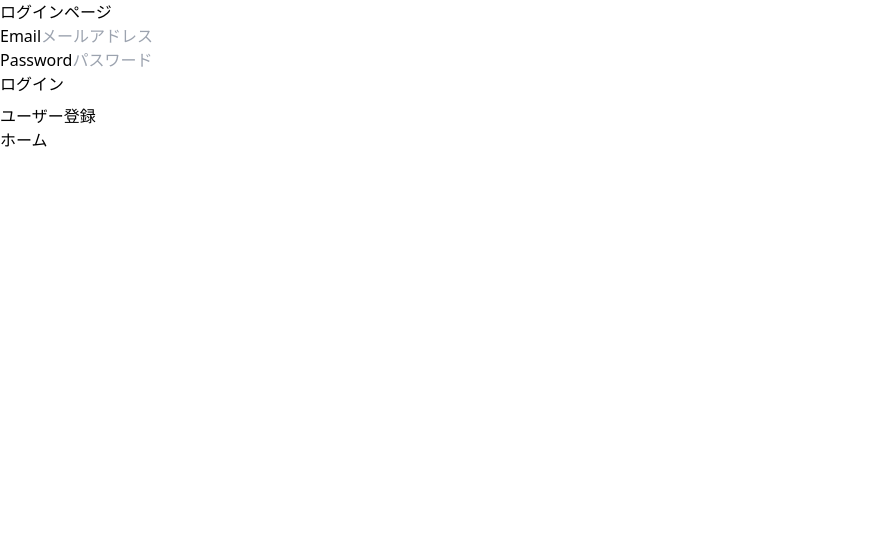
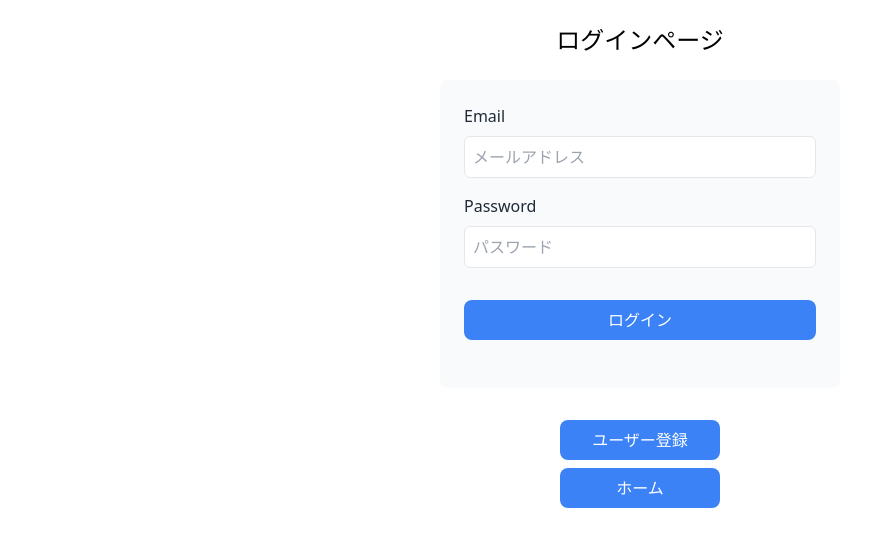
Before and after one commit to takubii/nextjs-prisma-auth-demo, a Next.js app: page /login in a window 1280 px wide. Shown: the top 546 px of the page, without its empty margins (0-878 px from the left). Built offline with nearby package versions, Linux system fonts and the light colour scheme.

Commit message:
add: ログインページのデザインを追加

```diff
--- a/app/login/page.tsx
+++ b/app/login/page.tsx
@@ -3,15 +3,25 @@ import Link from 'next/link';
 
 export default function LoginPage() {
   return (
-    <>
-      <div>
-        ログインページ
+    <main className='flex justify-center md:h-screen'>
+      <div className='flex flex-col relative items-center w-full max-w-[400px]'>
+        <h1 className='my-6 w-full text-center text-2xl'>ログインページ</h1>
         <LoginForm />
+        <div className='flex flex-col mt-8 text-center'>
+          <Link
+            href='/register'
+            className='bg-blue-500 text-white rounded-lg px-8 py-2 hover:bg-blue-400 focus-visible:outline-offset-2'
+          >
+            ユーザー登録
+          </Link>
+          <Link
+            href='/'
+            className='bg-blue-500 text-white rounded-lg px-8 py-2 mt-2 hover:bg-blue-400 focus-visible:outline-offset-2'
+          >
+            ホーム
+          </Link>
+        </div>
       </div>
-      <div className='flex flex-col w-full mt-2'>
-        <Link href='/register'>ユーザー登録</Link>
-        <Link href='/'>ホーム</Link>
-      </div>
-    </>
+    </main>
   );
 }
--- a/app/ui/login-form.tsx
+++ b/app/ui/login-form.tsx
@@ -7,17 +7,44 @@ export default function LoginForm() {
   const [errorMessage, dispatch] = useFormState(login, undefined);
 
   return (
-    <form action={dispatch}>
-      <div>
-        <label htmlFor='email'>Email</label>
-        <input id='email' type='email' name='email' placeholder='メールアドレス' required />
+    <form action={dispatch} className='w-full'>
+      <div className='w-full rounded-lg bg-gray-50 pt-6 pb-4 px-6 '>
+        <div className='w-full'>
+          <div>
+            <label htmlFor='email' className='block mb-2 text-gray-800'>
+              Email
+            </label>
+            <input
+              className='block w-full rounded-md border border-gray-200 pl-2 py-2 outline-2'
+              id='email'
+              type='email'
+              name='email'
+              placeholder='メールアドレス'
+              required
+            />
+          </div>
+
+          <div className='mt-4'>
+            <label htmlFor='password' className='block mb-2 text-gray-800'>
+              Password
+            </label>
+            <input
+              className='block w-full rounded-md border border-gray-200 pl-2 py-2 outline-2'
+              id='password'
+              type='password'
+              name='password'
+              placeholder='パスワード'
+              required
+            />
+          </div>
+        </div>
+        <button className='mt-8 w-full rounded-lg bg-blue-500 text-white h-10 hover:bg-blue-400 focus-visible:outline-offset-2'>
+          ログイン
+        </button>
+        <div className='flex h-8 items-end space-x-1'>
+          {errorMessage && <p className='text-red-500'>{errorMessage}</p>}
+        </div>
       </div>
-      <div>
-        <label htmlFor='password'>Password</label>
-        <input id='password' type='password' name='password' placeholder='パスワード' required />
-      </div>
-      <div>{errorMessage && <p>{errorMessage}</p>}</div>
-      <button>ログイン</button>
     </form>
   );
 }
```
